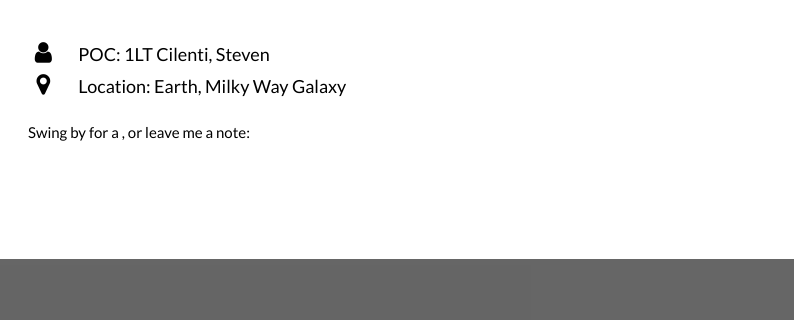
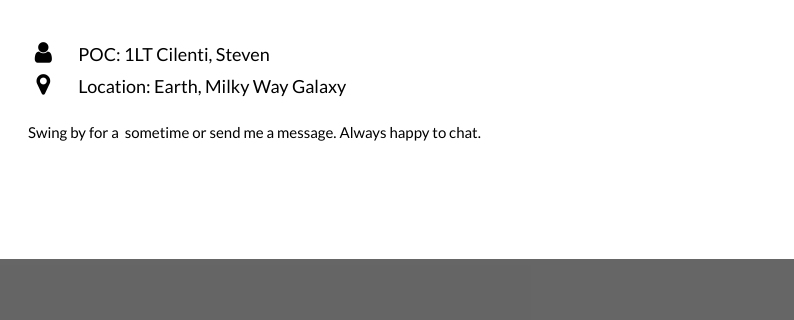
Before and after one commit to cpbcloudsymposium/cpbcloudsymposium.github.io, a plain HTML site: page index.html in a window 1280 px wide. Shown: the part 2784-3104 px from the top of the page, 486-1280 px from the left. Drawn offline with nearby package versions, Linux system fonts and the light colour scheme; some icons are missing.

Commit message:
Update index.html

```diff
--- a/index.html
+++ b/index.html
@@ -157,7 +157,7 @@ body, html {
         <i class="fa fa-user fa-fw w3-hover-text-black w3-xlarge w3-margin-right"></i> POC: 1LT Cilenti, Steven <br>
         <i class="fa fa-map-marker fa-fw w3-hover-text-black w3-xlarge w3-margin-right"></i> Location: Earth, Milky Way Galaxy<br>
       </div>
-      <p>Swing by for a <i class="fa-solid fa-cookie"></i>, or leave me a note:</p>
+      <p>Swing by for a <i class="fa fa-solid fa-cookie"></i> sometime or send me a message. Always happy to chat. </p>
     </div>
   </div>
 </div>
```
